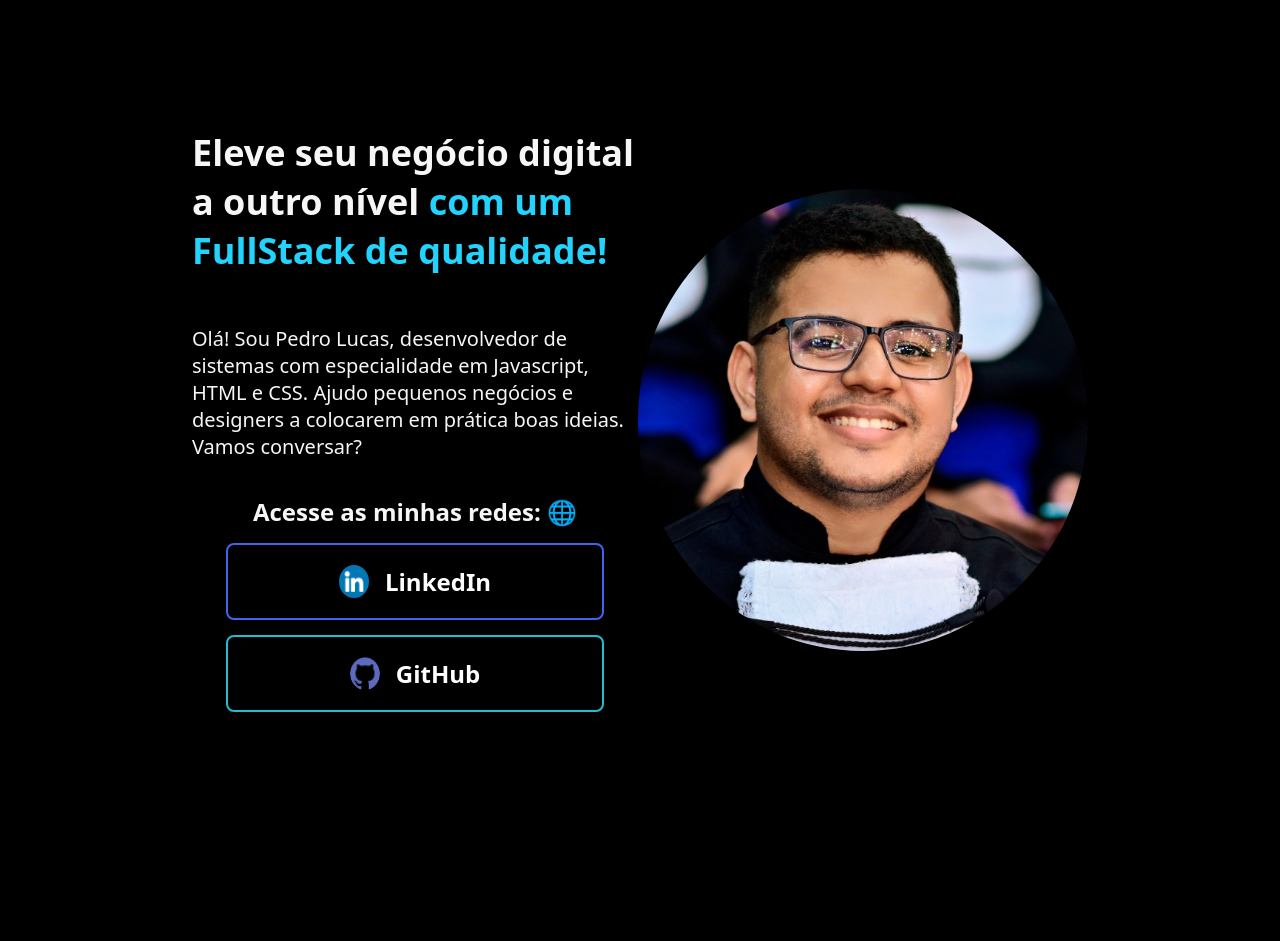
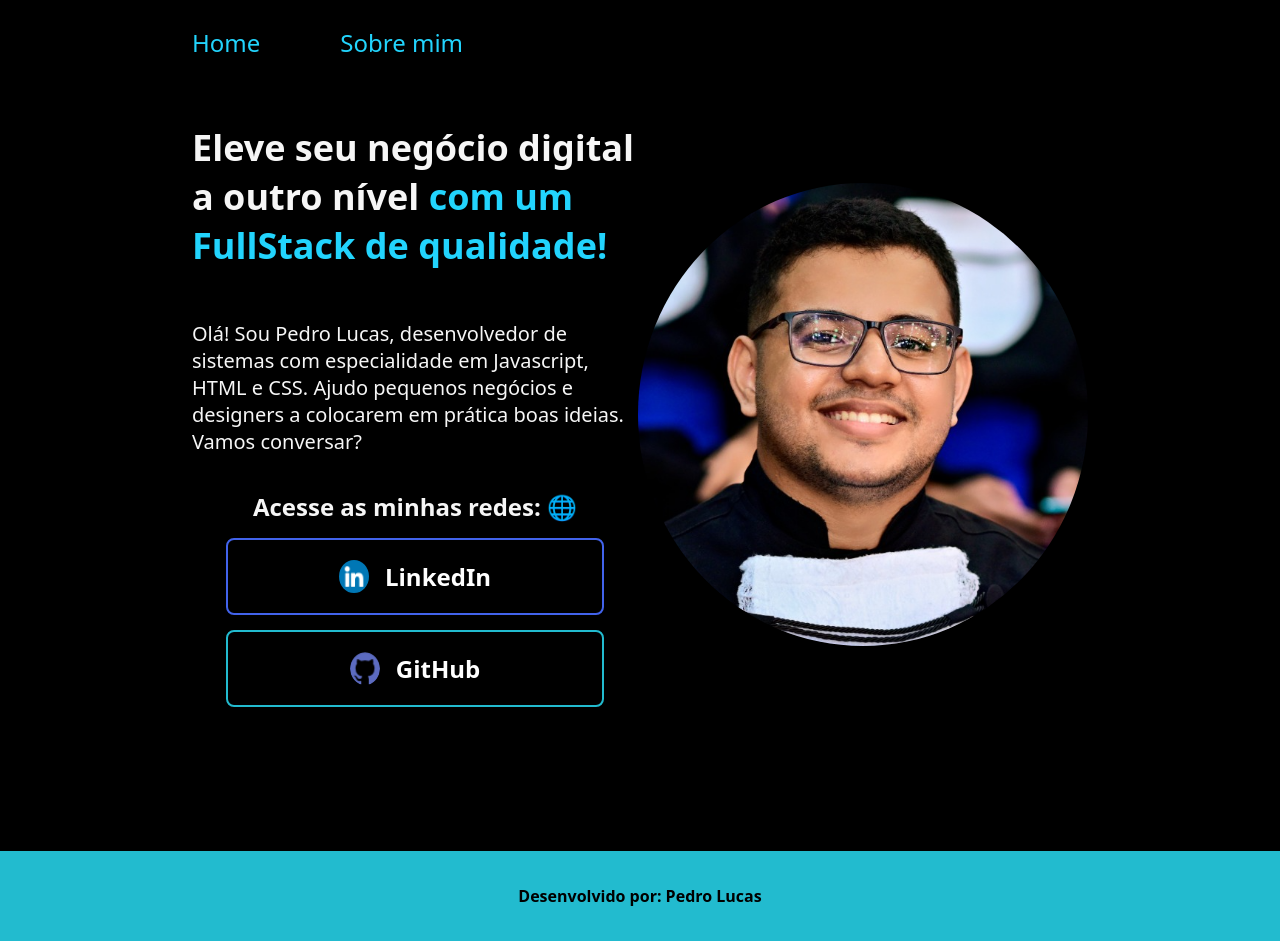
Before and after one commit to devPedro7/portifolio_one, a plain HTML site: page index.html in a window 1280 px wide. Drawn offline with Linux system fonts and the light colour scheme.

Commit message:
Adicionando footer e header

```diff
--- a/index.html
+++ b/index.html
@@ -8,7 +8,12 @@
     <link rel="stylesheet" href="style.css">
 </head>
 <body>
-    <header></header>
+    <header>
+        <nav>
+            <a href="#">Home</a>
+            <a href="#">Sobre mim</a>
+        </nav>
+    </header>
     <main class="container-main">
 
         <section class="section-menu">
@@ -30,6 +35,8 @@
 
             <img src="assets/perfil.PNG" alt="Foto da Joana Santos programando">
     </main>
-    <footer></footer>
+    <footer>
+        <p>Desenvolvido por: Pedro Lucas</p>
+    </footer>
 </body>
 </html>
--- a/style.css
+++ b/style.css
@@ -5,9 +5,9 @@
     font-family: system-ui, -apple-system, BlinkMacSystemFont, 'Segoe UI', Roboto, Oxygen, Ubuntu, Cantarell, 'Open Sans', 'Helvetica Neue', sans-serif;
 }
 body{
-    height: 100vh;
     background-color: #000000;
     color: #F6F6F6;
+    height: 100vh;
     overflow: hidden;
 }
 
@@ -22,7 +22,7 @@ img{
 
 .container-main{
     display: flex;
-    margin: 10% 15%;
+    margin: 5% 15%;
     align-items: center;
     justify-content: center;
     justify-content: space-between;
@@ -89,3 +89,27 @@ img{
     color: #000000;
     transition: 0.7s;
 }
+
+footer{
+    margin-top: 18vh;
+    padding: 34px;
+    text-align: center;
+    font-weight: 600;
+    color: #000000;
+    background-color: #22bbcf;
+}
+
+header{
+    padding: 2% 0% 0% 15%;
+}
+
+header nav{
+    display: flex;
+    gap: 80px;
+}
+
+header a{
+    font-size: 24px;
+    text-decoration: none;
+    color: #22D4FD;
+}
```
